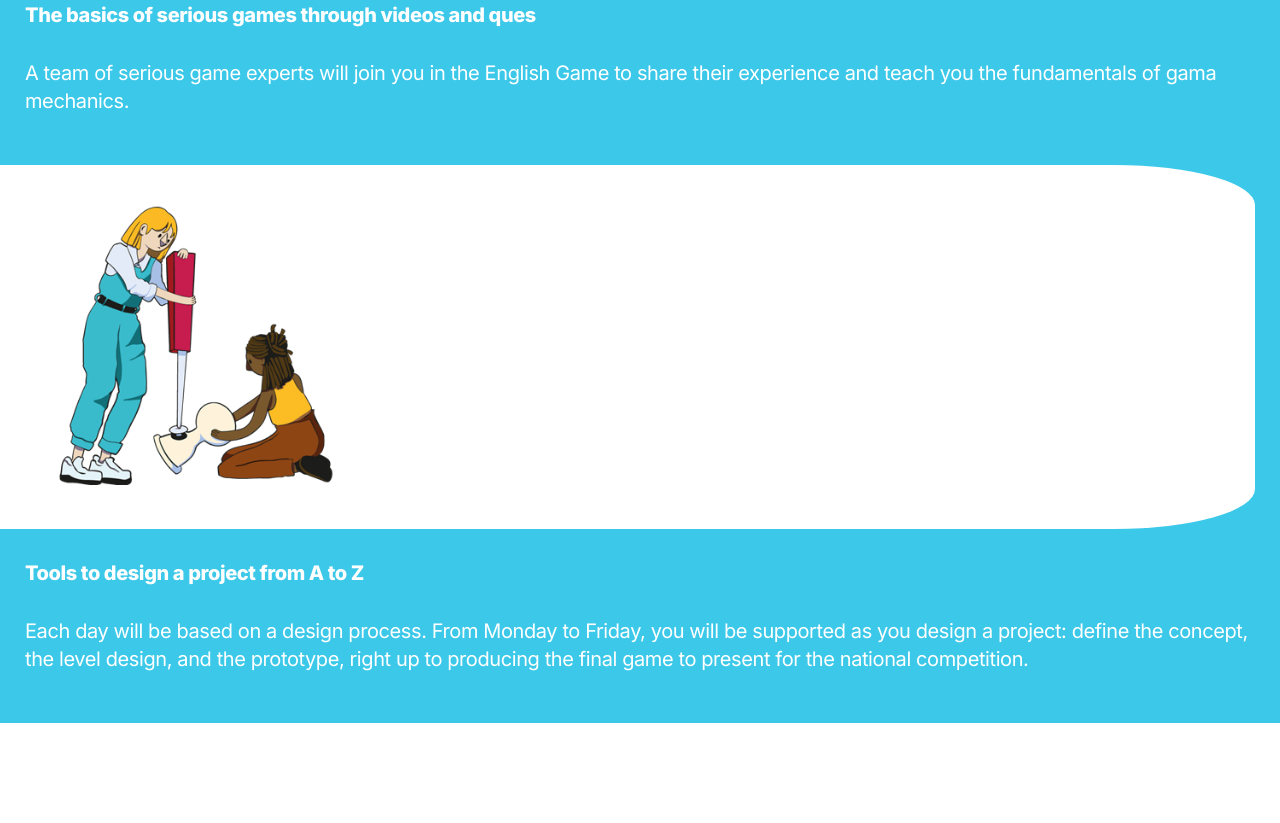
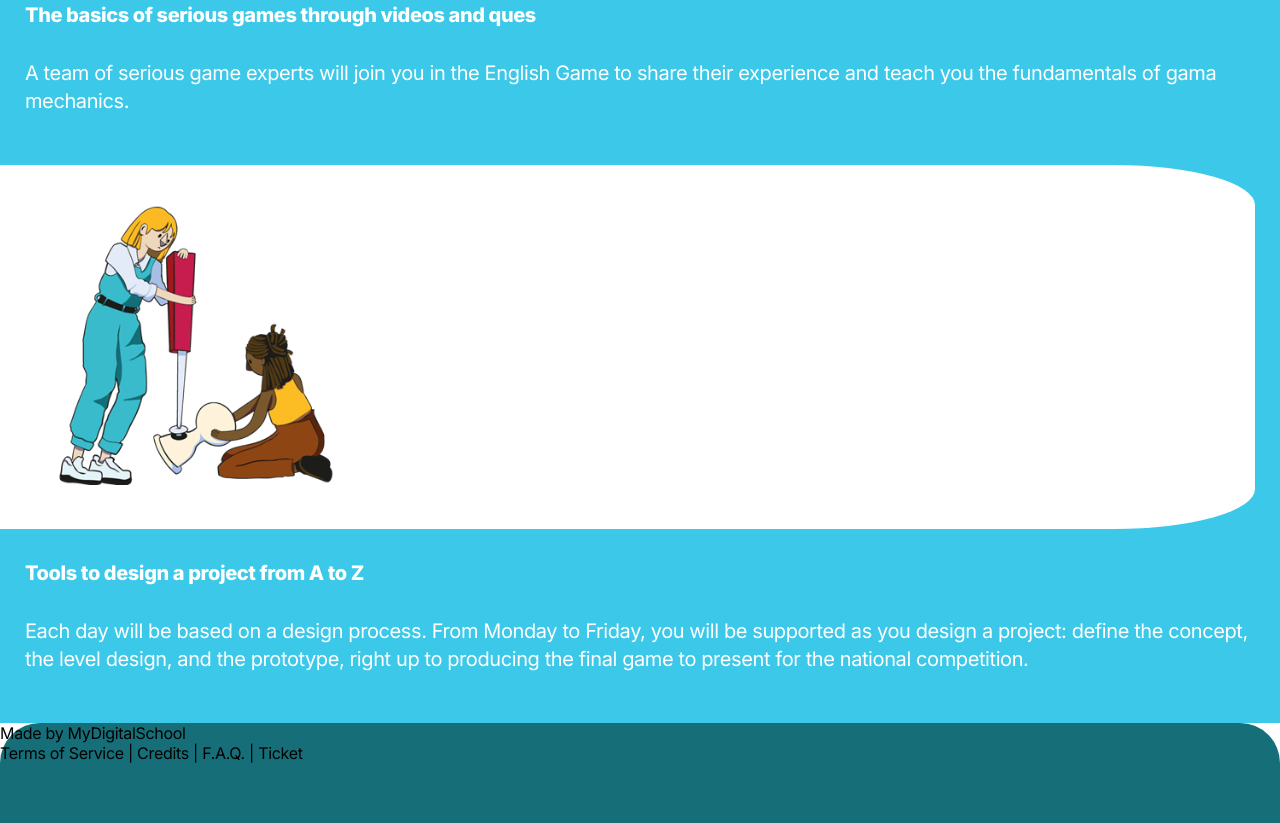
Before and after one commit to emrickdesign/tpfacile, a plain HTML site: page index.html in a window 1280 px wide. Shown: the part 2261-3084 px from the top of the page. Before the commit the page ends 2984 px from the top, so only its background shows below. Drawn offline with Linux system fonts and the light colour scheme.

Commit message:
responsive1

```diff
--- a/index.html
+++ b/index.html
@@ -46,10 +46,13 @@
                 <h1>Welcome to the English Game</h1>
             </div>
             <div class="video">
-                <img src="img.png" alt="video">
+                <img class="img1" src="img.png" alt="video">
             </div>
             <div class="parawelcome">
                 <p class="paragraphe">An immersive challenge to practise and improve your english level through an inter-school competition. For one week, you will work with your team to design a full serious game. Be prepared to get involved, create the best game and challenge yourself!</p>
+            </div>
+            <div class="2image">
+                <img class="img2" src="img.png" alt="video">
             </div>
         </div>
     </div>
@@ -108,6 +111,13 @@ will be supported as you design a project: define the concept, the level design,
     </div>
 </div>
 
-
+<div class="foot">
+    <div class="footer">
+        <div class="textfooter">
+            <div class="madeby">Made by MyDigitalSchool</div>
+            <div class="termsof">Terms of Service | Credits | F.A.Q. | Ticket</div>
+        </div>
+    </div>
+</div>
 </body>
 </html>
--- a/style.scss
+++ b/style.scss
@@ -240,6 +240,10 @@ body {
     margin-bottom: 40px;
 }
 
+.img2 {
+display: none;
+}
+
 
 .blocquiz {
     background: $primary950;
@@ -384,3 +388,21 @@ body {
 .titre-clair{
     color: white;
 }
+
+.footer {
+  display: none;
+}
+
+@media screen and (min-width: 700px) {
+    .footer {
+        display: flex;
+        background-color: $primary800;
+        height: 100px;
+        border-radius: 40px 40px 0px 0px;
+    }
+}
+
+@media screen and (min-width: 700px) {
+.
+
+}
```
Also changed, not shown: style.css, 1 other file.
